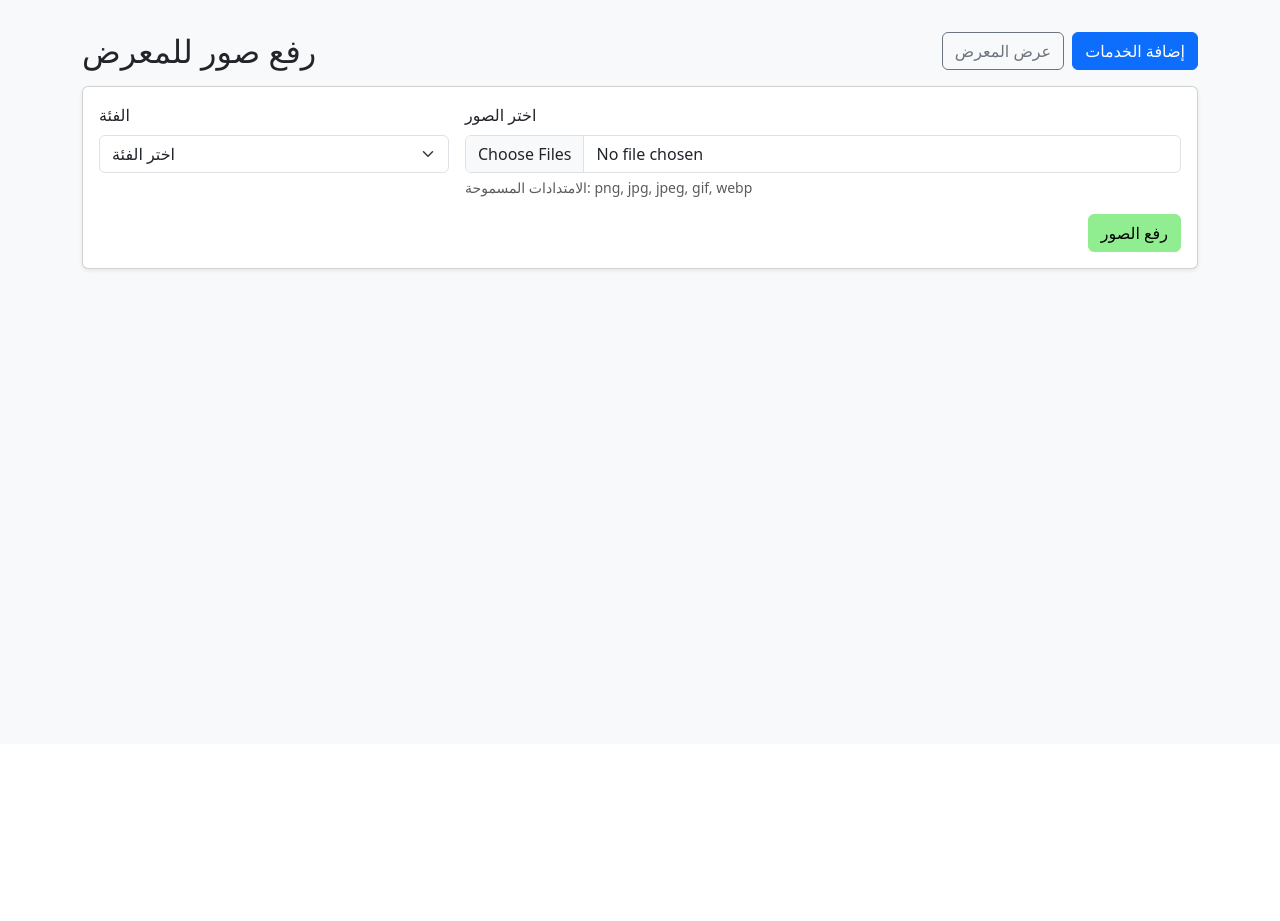
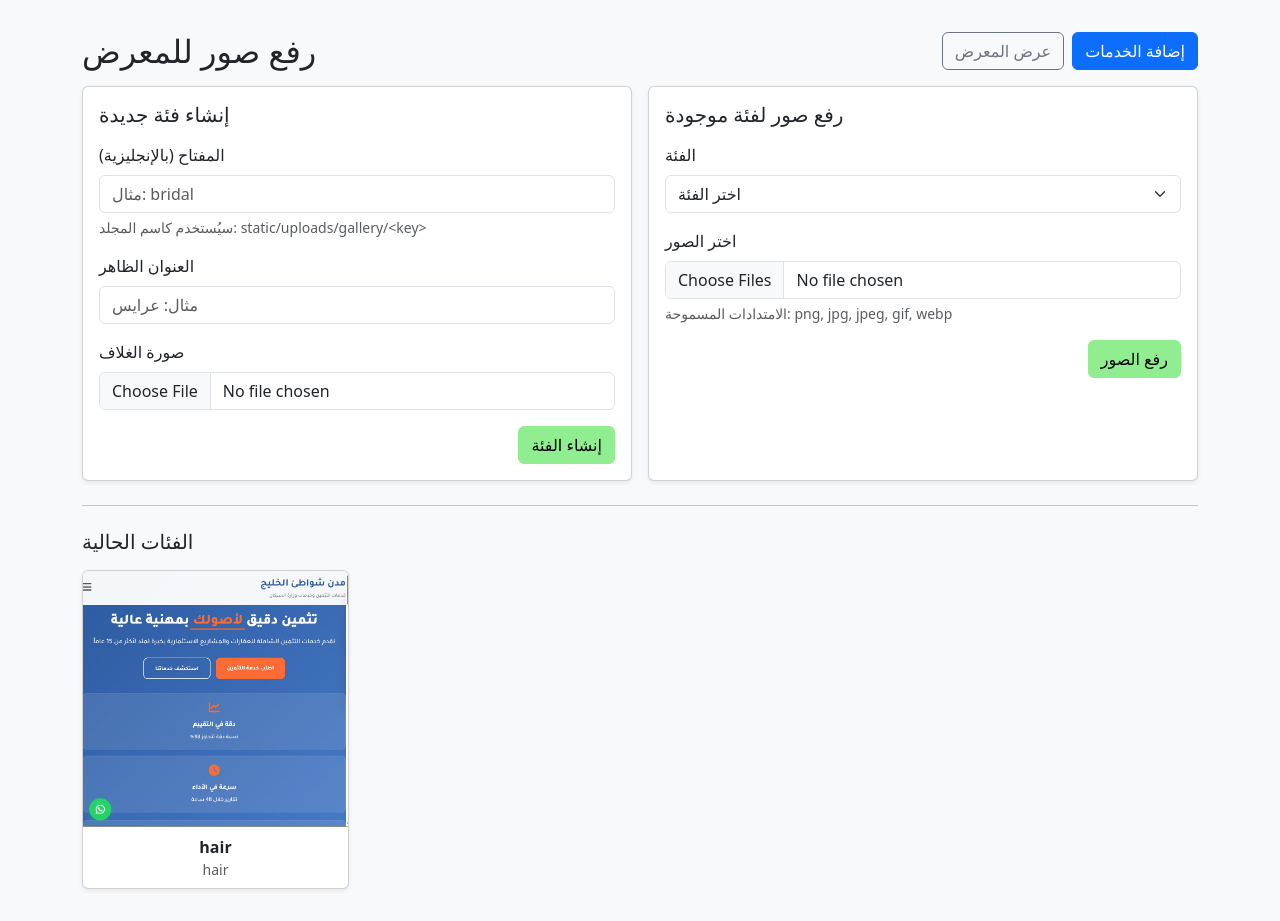
Before and after one commit to citybeachgulf-droid/salon, a Flask app: page /admin/gallery in a window 1280 px wide. Shown: the part 56-977 px from the top of the page. Before the commit the page ends 328 px from the top, so only its background shows below. Run offline with Flask 3, Linux system fonts and the light colour scheme; a user stored in the database is signed in.

Commit message:
Refactor gallery to load categories dynamically (#27)
Co-authored-by: Cursor Agent <cursoragent@cursor.com>

```diff
--- a/salon_flask/routes/main.py
+++ b/salon_flask/routes/main.py
@@ -13,6 +13,7 @@ from decimal import Decimal
 from werkzeug.utils import secure_filename
 import os
 import uuid
+import json
 from sqlalchemy import and_
 
 
@@ -992,32 +993,82 @@ def available_times():
 # -----------------------------
 # Public Gallery Pages
 # -----------------------------
+def _load_gallery_categories():
+    """Scan static/uploads/gallery and build a list of categories with meta.
+
+    Returns list of dicts: {key, title, cover_url}
+    """
+    base_root = os.path.join('static', 'uploads', 'gallery')
+    os.makedirs(base_root, exist_ok=True)
+
+    categories = []
+    for name in sorted(os.listdir(base_root)):
+        dir_path = os.path.join(base_root, name)
+        if not os.path.isdir(dir_path):
+            continue
+
+        # Defaults
+        title = name
+        cover_rel = None
+
+        # Read meta.json if exists
+        meta_path = os.path.join(dir_path, 'meta.json')
+        if os.path.exists(meta_path):
+            try:
+                with open(meta_path, 'r', encoding='utf-8') as f:
+                    meta = json.load(f)
+                    title = meta.get('title') or title
+                    cover_rel = meta.get('cover') or None
+            except Exception:
+                pass
+
+        cover_url = None
+        if cover_rel:
+            cover_url = url_for('static', filename=f'uploads/gallery/{name}/{cover_rel}')
+        else:
+            # Fallback: first image in directory
+            allowed_ext = {'.png', '.jpg', '.jpeg', '.gif', '.webp'}
+            try:
+                for filename in sorted(os.listdir(dir_path)):
+                    _, ext = os.path.splitext(filename.lower())
+                    if ext in allowed_ext:
+                        cover_url = url_for('static', filename=f'uploads/gallery/{name}/{filename}')
+                        break
+            except FileNotFoundError:
+                pass
+
+        categories.append({
+            'key': name,
+            'title': title,
+            'cover_url': cover_url
+        })
+
+    return categories
+
+
 @main_bp.route('/gallery')
 def gallery():
-    # Define gallery categories with icons (Bootstrap Icons classes)
-    categories = [
-        {"key": "hair", "title": "تساريح", "icon": "bi-scissors"},
-        {"key": "makeup", "title": "ميك أب", "icon": "bi-brush"},
-        {"key": "nails", "title": "أظافر", "icon": "bi-hand-index"}
-    ]
-
+    categories = _load_gallery_categories()
     return render_template('gallery.html', categories=categories)
 
 
 @main_bp.route('/gallery/<string:category_key>')
 def gallery_category(category_key):
-    categories_map = {
-        'hair': 'تساريح',
-        'makeup': 'ميك أب',
-        'nails': 'أظافر'
-    }
-
-    if category_key not in categories_map:
+    # Directory path under static/uploads/gallery/<category>
+    base_dir = os.path.join('static', 'uploads', 'gallery', category_key)
+    if not os.path.isdir(base_dir):
         return "Category not found", 404
 
-    # Build directory path under static/uploads/gallery/<category>
-    base_dir = os.path.join('static', 'uploads', 'gallery', category_key)
-    os.makedirs(base_dir, exist_ok=True)
+    # Determine title from meta.json if present
+    category_title = category_key
+    meta_path = os.path.join(base_dir, 'meta.json')
+    if os.path.exists(meta_path):
+        try:
+            with open(meta_path, 'r', encoding='utf-8') as f:
+                meta = json.load(f)
+                category_title = meta.get('title') or category_title
+        except Exception:
+            pass
 
     allowed_ext = {'.png', '.jpg', '.jpeg', '.gif', '.webp'}
     images = []
@@ -1034,7 +1085,7 @@ def gallery_category(category_key):
     return render_template(
         'gallery_category.html',
         category_key=category_key,
-        category_title=categories_map[category_key],
+        category_title=category_title,
         images=images
     )
 
@@ -1047,17 +1098,53 @@ def admin_gallery():
     if session.get('role') != 'admin':
         return "Access Denied", 403
 
-    categories = [
-        {"key": "hair", "title": "تساريح"},
-        {"key": "makeup", "title": "ميك أب"},
-        {"key": "nails", "title": "أظافر"}
-    ]
+    # Handle POST actions: create_category or upload_images
+    if request.method == 'POST':
+        action = request.form.get('action') or 'upload_images'
+        allowed_ext = {'.png', '.jpg', '.jpeg', '.gif', '.webp'}
+        base_root = os.path.join('static', 'uploads', 'gallery')
+        os.makedirs(base_root, exist_ok=True)
 
-    if request.method == 'POST':
+        if action == 'create_category':
+            category_key = (request.form.get('key') or '').strip()
+            title = (request.form.get('title') or '').strip()
+            cover_file = request.files.get('cover')
+
+            if not category_key or not title or not cover_file or cover_file.filename == '':
+                flash('الرجاء إدخال المفتاح والعنوان واختيار صورة الغلاف.', 'danger')
+                return redirect(url_for('main.admin_gallery'))
+
+            # Sanitize directory name
+            category_key = secure_filename(category_key).lower()
+            dir_path = os.path.join(base_root, category_key)
+            if os.path.exists(dir_path):
+                flash('الفئة موجودة بالفعل.', 'warning')
+                return redirect(url_for('main.admin_gallery'))
+
+            os.makedirs(dir_path, exist_ok=True)
+
+            # Save cover image
+            name = secure_filename(cover_file.filename)
+            _, ext = os.path.splitext(name.lower())
+            if ext not in allowed_ext:
+                flash('امتداد صورة الغلاف غير مسموح.', 'danger')
+                return redirect(url_for('main.admin_gallery'))
+            cover_name = f"cover_{uuid.uuid4().hex}{ext}"
+            cover_file.save(os.path.join(dir_path, cover_name))
+
+            # Write meta.json
+            meta = {"title": title, "cover": cover_name}
+            with open(os.path.join(dir_path, 'meta.json'), 'w', encoding='utf-8') as f:
+                json.dump(meta, f, ensure_ascii=False, indent=2)
+
+            flash('تم إنشاء الفئة ورفع صورة الغلاف بنجاح.', 'success')
+            return redirect(url_for('main.admin_gallery'))
+
+        # Default: upload images to existing category
         category_key = request.form.get('category')
-        allowed_keys = {c["key"] for c in categories}
-        if category_key not in allowed_keys:
-            flash('فئة غير صحيحة.', 'danger')
+        base_dir = os.path.join(base_root, category_key)
+        if not os.path.isdir(base_dir):
+            flash('فئة غير موجودة.', 'danger')
             return redirect(url_for('main.admin_gallery'))
 
         files = request.files.getlist('images')
@@ -1065,10 +1152,6 @@ def admin_gallery():
             flash('يرجى اختيار صورة واحدة على الأقل.', 'warning')
             return redirect(url_for('main.admin_gallery'))
 
-        base_dir = os.path.join('static', 'uploads', 'gallery', category_key)
-        os.makedirs(base_dir, exist_ok=True)
-
-        allowed_ext = {'.png', '.jpg', '.jpeg', '.gif', '.webp'}
         saved_count = 0
         for f in files:
             if not f or f.filename == '':
@@ -1088,6 +1171,8 @@ def admin_gallery():
 
         return redirect(url_for('main.admin_gallery'))
 
+    # GET: load categories dynamically
+    categories = _load_gallery_categories()
     return render_template('admin_gallery.html', categories=categories)
 
 # -----------------------------
--- a/salon_flask/templates/admin_gallery.html
+++ b/salon_flask/templates/admin_gallery.html
@@ -9,9 +9,39 @@
     </div>
   </div>
 
-  <form action="{{ url_for('main.admin_gallery') }}" method="post" enctype="multipart/form-data" class="card p-3 shadow-sm">
   <div class="row g-3">
-      <div class="col-12 col-md-4">
+    <div class="col-12 col-lg-6">
+      <div class="card p-3 shadow-sm h-100">
+        <h5 class="mb-3">إنشاء فئة جديدة</h5>
+        <form action="{{ url_for('main.admin_gallery') }}" method="post" enctype="multipart/form-data">
+          <input type="hidden" name="action" value="create_category">
+          <div class="mb-3">
+            <label class="form-label">المفتاح (بالإنجليزية)</label>
+            <input type="text" name="key" class="form-control" placeholder="مثال: bridal" required>
+            <div class="form-text">سيُستخدم كاسم المجلد: static/uploads/gallery/&lt;key&gt;</div>
+          </div>
+          <div class="mb-3">
+            <label class="form-label">العنوان الظاهر</label>
+            <input type="text" name="title" class="form-control" placeholder="مثال: عرايس" required>
+          </div>
+          <div class="mb-3">
+            <label class="form-label">صورة الغلاف</label>
+            <input type="file" name="cover" class="form-control" accept="image/*" required>
+          </div>
+          <div class="text-end">
+            <button type="submit" class="btn btn-success">إنشاء الفئة</button>
+          </div>
+        </form>
+      </div>
+    </div>
+
+    <div class="col-12 col-lg-6">
+      <div class="card p-3 shadow-sm h-100">
+        <h5 class="mb-3">رفع صور لفئة موجودة</h5>
+        <form action="{{ url_for('main.admin_gallery') }}" method="post" enctype="multipart/form-data">
+          <input type="hidden" name="action" value="upload_images">
+          <div class="row g-3">
+            <div class="col-12">
               <label class="form-label">الفئة</label>
               <select name="category" class="form-select" required>
                 <option value="" selected disabled>اختر الفئة</option>
@@ -20,7 +50,7 @@
                 {% endfor %}
               </select>
             </div>
-      <div class="col-12 col-md-8">
+            <div class="col-12">
               <label class="form-label">اختر الصور</label>
               <input type="file" name="images" class="form-control" accept="image/*" multiple required>
               <div class="form-text">الامتدادات المسموحة: png, jpg, jpeg, gif, webp</div>
@@ -31,4 +61,35 @@
           </div>
         </form>
       </div>
+    </div>
+  </div>
+
+  <hr class="my-4">
+
+  <div>
+    <h5 class="mb-3">الفئات الحالية</h5>
+    {% if categories %}
+    <div class="row g-3">
+      {% for c in categories %}
+      <div class="col-6 col-md-4 col-lg-3">
+        <div class="card h-100 shadow-sm">
+          {% if c.cover_url %}
+          <img src="{{ c.cover_url }}" class="card-img-top" alt="{{ c.title }}">
+          {% else %}
+          <div class="ratio ratio-16x9 bg-light d-flex align-items-center justify-content-center text-muted">لا صورة</div>
+          {% endif %}
+          <div class="card-body text-center py-2">
+            <div class="fw-bold">{{ c.title }}</div>
+            <div class="text-muted small">{{ c.key }}</div>
+          </div>
+        </div>
+      </div>
+      {% endfor %}
+    </div>
+    {% else %}
+    <div class="alert alert-info">لا توجد فئات بعد.</div>
+    {% endif %}
+  </div>
+
+</div>
 {% endblock %}
```
Also changed, not shown: salon_flask/templates/gallery.html (+8 -4 lines). Lines whose indentation alone changed are shown as unchanged.
